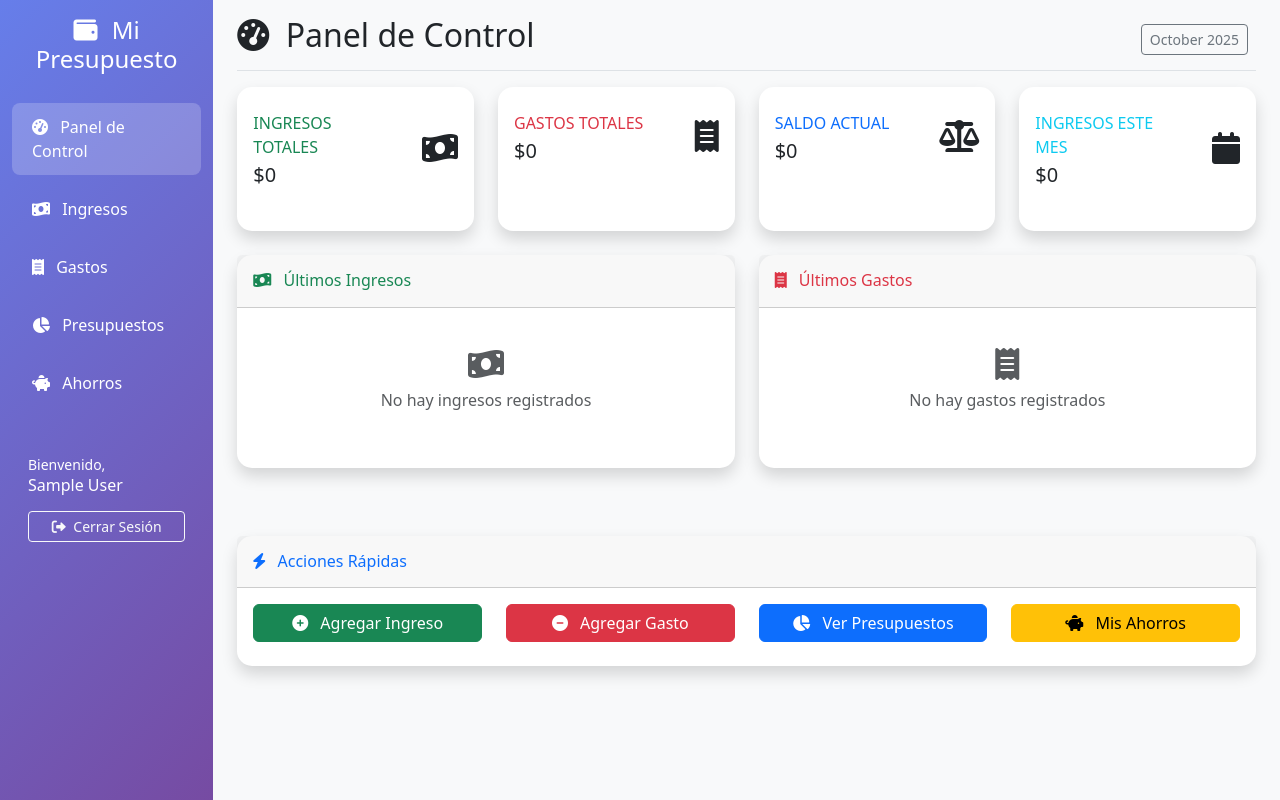
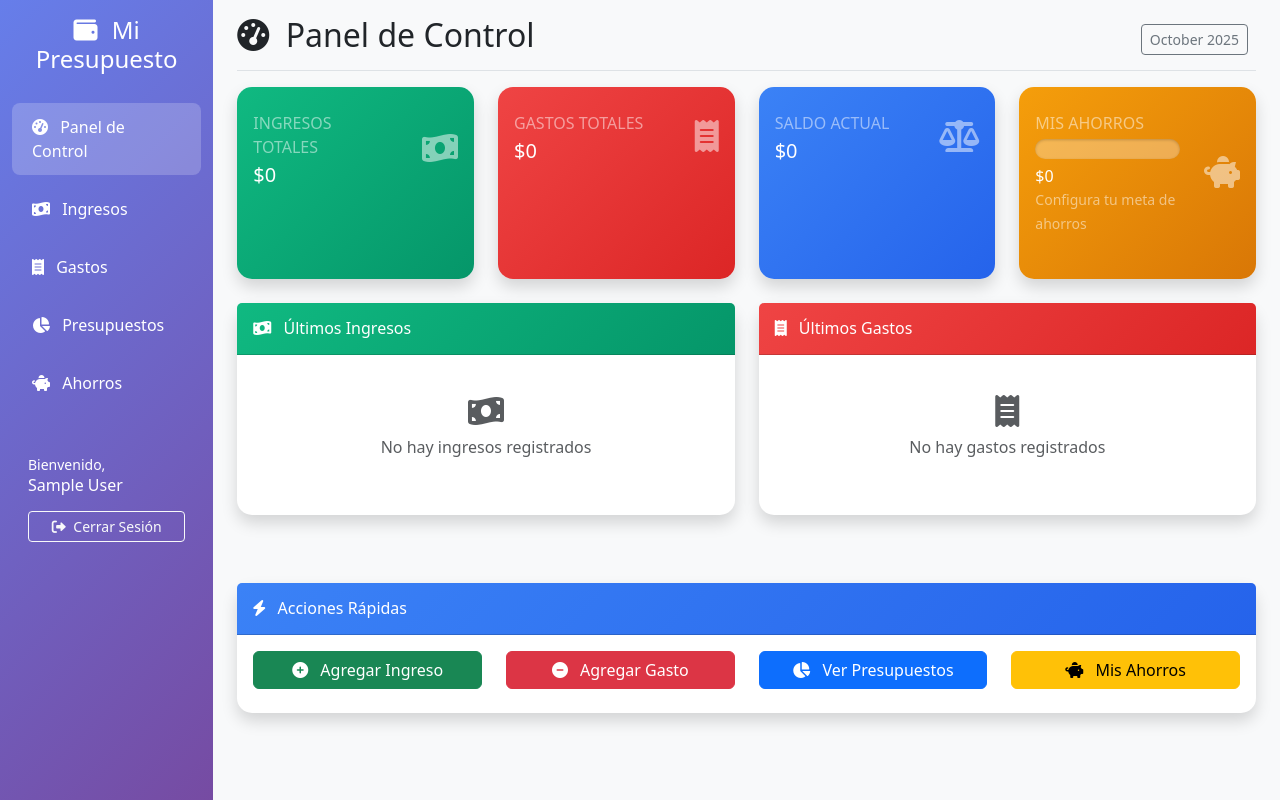
Before and after one commit to Davidflyr0729/presupuesto, a Flask app: page / in a window 1280 px wide. Run offline with Flask 3, Linux system fonts and the light colour scheme; the visitor is signed in with stand-in values (Sample User, id 1); data that the repository does not hold is empty.

Commit message:
Se configura todo el dashboard, faltan algunos ajustes visuales

```diff
--- a/controllers/dashboard_controller.py
+++ b/controllers/dashboard_controller.py
@@ -38,7 +38,8 @@ class DashboardController:
                 return render_template('dashboard/index.html',
                                     total_ingresos=0, total_gastos=0, saldo=0,
                                     ingresos_mes=0, gastos_mes=0,
-                                    ultimos_ingresos=[], ultimos_gastos=[])
+                                    ultimos_ingresos=[], ultimos_gastos=[],
+                                    total_ahorros=0, meta_ahorros=0, metas_activas=[])
 
             cursor = conn.cursor(dictionary=True)
 
@@ -74,7 +75,43 @@ class DashboardController:
             gastos_mes_result = cursor.fetchone()
             gastos_mes = gastos_mes_result['total'] if gastos_mes_result['total'] else 0
 
-            # 6. Últimos 5 ingresos
+            # 6. Obtener datos de ahorros - CONSULTA CORREGIDA
+            cursor.execute("""
+                SELECT
+                    COALESCE(SUM(ahorrado_actual), 0) as total_ahorrado,
+                    COALESCE(SUM(meta_total), 0) as meta_total,
+                    COUNT(*) as total_metas
+                FROM ahorros
+                WHERE usuario_id = %s AND completado = 0
+            """, (user_id,))
+            ahorros_result = cursor.fetchone()
+            total_ahorros = float(ahorros_result['total_ahorrado']) if ahorros_result and ahorros_result['total_ahorrado'] else 0
+            meta_ahorros = float(ahorros_result['meta_total']) if ahorros_result and ahorros_result['meta_total'] else 0
+
+            # 7. Obtener metas activas para mostrar (solo las no completadas)
+            cursor.execute("""
+                SELECT
+                    id,
+                    concepto,
+                    meta_total,
+                    ahorrado_actual,
+                    ROUND((ahorrado_actual / meta_total) * 100, 0) as porcentaje_completado,
+                    fecha_objetivo,
+                    descripcion
+                FROM ahorros
+                WHERE usuario_id = %s AND completado = 0
+                ORDER BY fecha_objetivo ASC
+                LIMIT 3
+            """, (user_id,))
+            metas_activas = cursor.fetchall()
+
+            # Convertir decimales a float para las metas activas
+            for meta in metas_activas:
+                meta['meta_total'] = float(meta['meta_total'])
+                meta['ahorrado_actual'] = float(meta['ahorrado_actual'])
+                meta['porcentaje_completado'] = float(meta['porcentaje_completado'])
+
+            # 8. Últimos 5 ingresos
             cursor.execute("""
                 SELECT i.*, ci.nombre as categoria_nombre, ci.color, ci.icono
                 FROM ingresos i
@@ -84,7 +121,7 @@ class DashboardController:
             """, (user_id,))
             ultimos_ingresos = cursor.fetchall()
 
-            # 7. Últimos 5 gastos
+            # 9. Últimos 5 gastos
             cursor.execute("""
                 SELECT g.*, cg.nombre as categoria_nombre, cg.color, cg.icono
                 FROM gastos g
@@ -97,6 +134,14 @@ class DashboardController:
             cursor.close()
             conn.close()
 
+            # Debug: Verificar datos de ahorros
+            print(f"=== DATOS DE AHORROS ===")
+            print(f"Total ahorrado: {total_ahorros}")
+            print(f"Meta total: {meta_ahorros}")
+            print(f"Metas activas encontradas: {len(metas_activas)}")
+            for i, meta in enumerate(metas_activas):
+                print(f"Meta {i+1}: {meta['concepto']} - {meta['porcentaje_completado']}%")
+
             return render_template('dashboard/index.html',
                                 total_ingresos=total_ingresos,
                                 total_gastos=total_gastos,
@@ -104,13 +149,20 @@ class DashboardController:
                                 ingresos_mes=ingresos_mes,
                                 gastos_mes=gastos_mes,
                                 ultimos_ingresos=ultimos_ingresos,
-                                ultimos_gastos=ultimos_gastos)
+                                ultimos_gastos=ultimos_gastos,
+                                # NUEVAS VARIABLES PARA AHORROS
+                                total_ahorros=total_ahorros,
+                                meta_ahorros=meta_ahorros,
+                                metas_activas=metas_activas)
 
         except Exception as e:
             print(f"Error en dashboard: {e}")
+            import traceback
+            traceback.print_exc()
             return render_template('dashboard/index.html',
                                 total_ingresos=0, total_gastos=0, saldo=0,
                                 ingresos_mes=0, gastos_mes=0,
-                                ultimos_ingresos=[], ultimos_gastos=[])
+                                ultimos_ingresos=[], ultimos_gastos=[],
+                                total_ahorros=0, meta_ahorros=0, metas_activas=[])
 
 dashboard_controller = DashboardController()
--- a/templates/dashboard/index.html
+++ b/templates/dashboard/index.html
@@ -17,64 +17,100 @@
 
 <!-- Summary Cards -->
 <div class="row">
+    <!-- Ingresos Totales -->
     <div class="col-xl-3 col-md-6 mb-4">
-        <div class="card border-left-success shadow h-100 py-2">
+        <div class="card income-card text-white shadow h-100 py-2">
             <div class="card-body">
                 <div class="row no-gutters align-items-center">
                     <div class="col mr-2">
-                        <div class="text-xs font-weight-bold text-success text-uppercase mb-1">Ingresos Totales</div>
-                        <div class="h5 mb-0 font-weight-bold text-gray-800">${{ "{:,.0f}".format(total_ingresos) }}</div>
+                        <div class="text-xs font-weight-bold text-white-50 text-uppercase mb-1">INGRESOS TOTALES</div>
+                        <div class="h5 mb-0 font-weight-bold">${{ "{:,.0f}".format(total_ingresos) }}</div>
                     </div>
                     <div class="col-auto">
-                        <i class="fas fa-money-bill-wave fa-2x text-gray-300"></i>
+                        <i class="fas fa-money-bill-wave fa-2x text-white-50"></i>
                     </div>
                 </div>
             </div>
         </div>
     </div>
 
+    <!-- Gastos Totales -->
     <div class="col-xl-3 col-md-6 mb-4">
-        <div class="card border-left-danger shadow h-100 py-2">
+        <div class="card expense-card text-white shadow h-100 py-2">
             <div class="card-body">
                 <div class="row no-gutters align-items-center">
                     <div class="col mr-2">
-                        <div class="text-xs font-weight-bold text-danger text-uppercase mb-1">Gastos Totales</div>
-                        <div class="h5 mb-0 font-weight-bold text-gray-800">${{ "{:,.0f}".format(total_gastos) }}</div>
+                        <div class="text-xs font-weight-bold text-white-50 text-uppercase mb-1">GASTOS TOTALES</div>
+                        <div class="h5 mb-0 font-weight-bold">${{ "{:,.0f}".format(total_gastos) }}</div>
                     </div>
                     <div class="col-auto">
-                        <i class="fas fa-receipt fa-2x text-gray-300"></i>
+                        <i class="fas fa-receipt fa-2x text-white-50"></i>
                     </div>
                 </div>
             </div>
         </div>
     </div>
 
+    <!-- Saldo Actual -->
     <div class="col-xl-3 col-md-6 mb-4">
-        <div class="card border-left-primary shadow h-100 py-2">
+        <div class="card balance-card text-white shadow h-100 py-2">
             <div class="card-body">
                 <div class="row no-gutters align-items-center">
                     <div class="col mr-2">
-                        <div class="text-xs font-weight-bold text-primary text-uppercase mb-1">Saldo Actual</div>
-                        <div class="h5 mb-0 font-weight-bold text-gray-800">${{ "{:,.0f}".format(saldo) }}</div>
+                        <div class="text-xs font-weight-bold text-white-50 text-uppercase mb-1">SALDO ACTUAL</div>
+                        <div class="h5 mb-0 font-weight-bold">${{ "{:,.0f}".format(saldo) }}</div>
                     </div>
                     <div class="col-auto">
-                        <i class="fas fa-balance-scale fa-2x text-gray-300"></i>
+                        <i class="fas fa-balance-scale fa-2x text-white-50"></i>
                     </div>
                 </div>
             </div>
         </div>
     </div>
 
+    <!-- Ahorros - Meta -->
     <div class="col-xl-3 col-md-6 mb-4">
-        <div class="card border-left-info shadow h-100 py-2">
+        <div class="card savings-card text-white shadow h-100 py-2">
             <div class="card-body">
                 <div class="row no-gutters align-items-center">
                     <div class="col mr-2">
-                        <div class="text-xs font-weight-bold text-info text-uppercase mb-1">Ingresos Este Mes</div>
-                        <div class="h5 mb-0 font-weight-bold text-gray-800">${{ "{:,.0f}".format(ingresos_mes) }}</div>
+                        <div class="text-xs font-weight-bold text-white-50 text-uppercase mb-1">MIS AHORROS</div>
+
+                        <!-- Barra de Progreso de Ahorros -->
+                        {% if total_ahorros and meta_ahorros and meta_ahorros > 0 %}
+                            {% set progreso_ahorros = (total_ahorros / meta_ahorros * 100) %}
+                            {% set progreso_ahorros = progreso_ahorros|round|int %}
+                        {% else %}
+                            {% set progreso_ahorros = 0 %}
+                        {% endif %}
+
+                        <div class="progress mb-2" style="height: 20px; background-color: rgba(255,255,255,0.3);">
+                            <div class="progress-bar bg-white"
+                                 role="progressbar"
+                                 style="width: {{ progreso_ahorros }}%; color: #f59e0b;"
+                                 aria-valuenow="{{ progreso_ahorros }}"
+                                 aria-valuemin="0"
+                                 aria-valuemax="100">
+                                {% if progreso_ahorros > 15 %}{{ progreso_ahorros }}%{% endif %}
+                            </div>
+                        </div>
+
+                        <div class="h6 mb-0 font-weight-bold">
+                            ${{ "{:,.0f}".format(total_ahorros or 0) }}
+                            {% if meta_ahorros and meta_ahorros > 0 %}
+                                / ${{ "{:,.0f}".format(meta_ahorros) }}
+                            {% endif %}
+                        </div>
+                        <small class="text-white-50">
+                            {% if meta_ahorros and meta_ahorros > 0 %}
+                                {{ "¡Meta de ahorros alcanzada! 🎉" if total_ahorros >= meta_ahorros else "Progreso de ahorros" }}
+                            {% else %}
+                                Configura tu meta de ahorros
+                            {% endif %}
+                        </small>
                     </div>
                     <div class="col-auto">
-                        <i class="fas fa-calendar fa-2x text-gray-300"></i>
+                        <i class="fas fa-piggy-bank fa-2x text-white-50"></i>
                     </div>
                 </div>
             </div>
@@ -86,8 +122,8 @@
     <!-- Últimos Ingresos -->
     <div class="col-lg-6 mb-4">
         <div class="card shadow">
-            <div class="card-header py-3">
-                <h6 class="m-0 font-weight-bold text-success">
+            <div class="card-header py-3 text-white" style="background: linear-gradient(135deg, #10b981, #059669);">
+                <h6 class="m-0 font-weight-bold">
                     <i class="fas fa-money-bill-wave me-2"></i>
                     Últimos Ingresos
                 </h6>
@@ -124,8 +160,8 @@
     <!-- Últimos Gastos -->
     <div class="col-lg-6 mb-4">
         <div class="card shadow">
-            <div class="card-header py-3">
-                <h6 class="m-0 font-weight-bold text-danger">
+            <div class="card-header py-3 text-white" style="background: linear-gradient(135deg, #ef4444, #dc2626);">
+                <h6 class="m-0 font-weight-bold">
                     <i class="fas fa-receipt me-2"></i>
                     Últimos Gastos
                 </h6>
@@ -160,12 +196,56 @@
     </div>
 </div>
 
+<!-- Metas de Ahorro Activas -->
+{% if metas_activas %}
+<div class="row mt-4">
+    <div class="col-12">
+        <div class="card shadow">
+            <div class="card-header py-3 text-white" style="background: linear-gradient(135deg, #f59e0b, #d97706);">
+                <h6 class="m-0 font-weight-bold">
+                    <i class="fas fa-bullseye me-2"></i>
+                    Metas de Ahorro Activas
+                </h6>
+            </div>
+            <div class="card-body">
+                <div class="row">
+                    {% for meta in metas_activas %}
+                    <div class="col-md-4 mb-3">
+                        <div class="card border-warning">
+                            <div class="card-body">
+                                <h6 class="card-title">{{ meta.concepto }}</h6>
+                                <div class="progress mb-2" style="height: 15px;">
+                                    <div class="progress-bar bg-warning"
+                                         style="width: {{ meta.porcentaje_completado }}%;">
+                                        {{ meta.porcentaje_completado|round|int }}%
+                                    </div>
+                                </div>
+                                <p class="card-text small mb-1">
+                                    <strong>${{ "{:,.0f}".format(meta.ahorrado_actual) }}</strong>
+                                    de ${{ "{:,.0f}".format(meta.meta_total) }}
+                                </p>
+                                {% if meta.fecha_objetivo %}
+                                <p class="card-text small text-muted mb-0">
+                                    Objetivo: {{ meta.fecha_objetivo.strftime('%d/%m/%Y') }}
+                                </p>
+                                {% endif %}
+                            </div>
+                        </div>
+                    </div>
+                    {% endfor %}
+                </div>
+            </div>
+        </div>
+    </div>
+</div>
+{% endif %}
+
 <!-- Quick Actions -->
 <div class="row mt-4">
     <div class="col-12">
         <div class="card shadow">
-            <div class="card-header py-3">
-                <h6 class="m-0 font-weight-bold text-primary">
+            <div class="card-header py-3 text-white" style="background: linear-gradient(135deg, #3b82f6, #2563eb);">
+                <h6 class="m-0 font-weight-bold">
                     <i class="fas fa-bolt me-2"></i>
                     Acciones Rápidas
                 </h6>
@@ -201,4 +281,31 @@
         </div>
     </div>
 </div>
+
+<!-- CSS Adicional -->
+<style>
+.progress {
+    border-radius: 10px;
+    overflow: hidden;
+    box-shadow: inset 0 1px 3px rgba(0,0,0,0.2);
+}
+
+.progress-bar {
+    transition: width 0.6s ease;
+    font-weight: bold;
+    font-size: 0.8rem;
+    display: flex;
+    align-items: center;
+    justify-content: center;
+}
+
+.card {
+    border: none;
+    transition: transform 0.2s ease;
+}
+
+.card:hover {
+    transform: translateY(-2px);
+}
+</style>
 {% endblock %}
```
Also changed, not shown: controllers/income_controller.py (+49 -2 lines).
